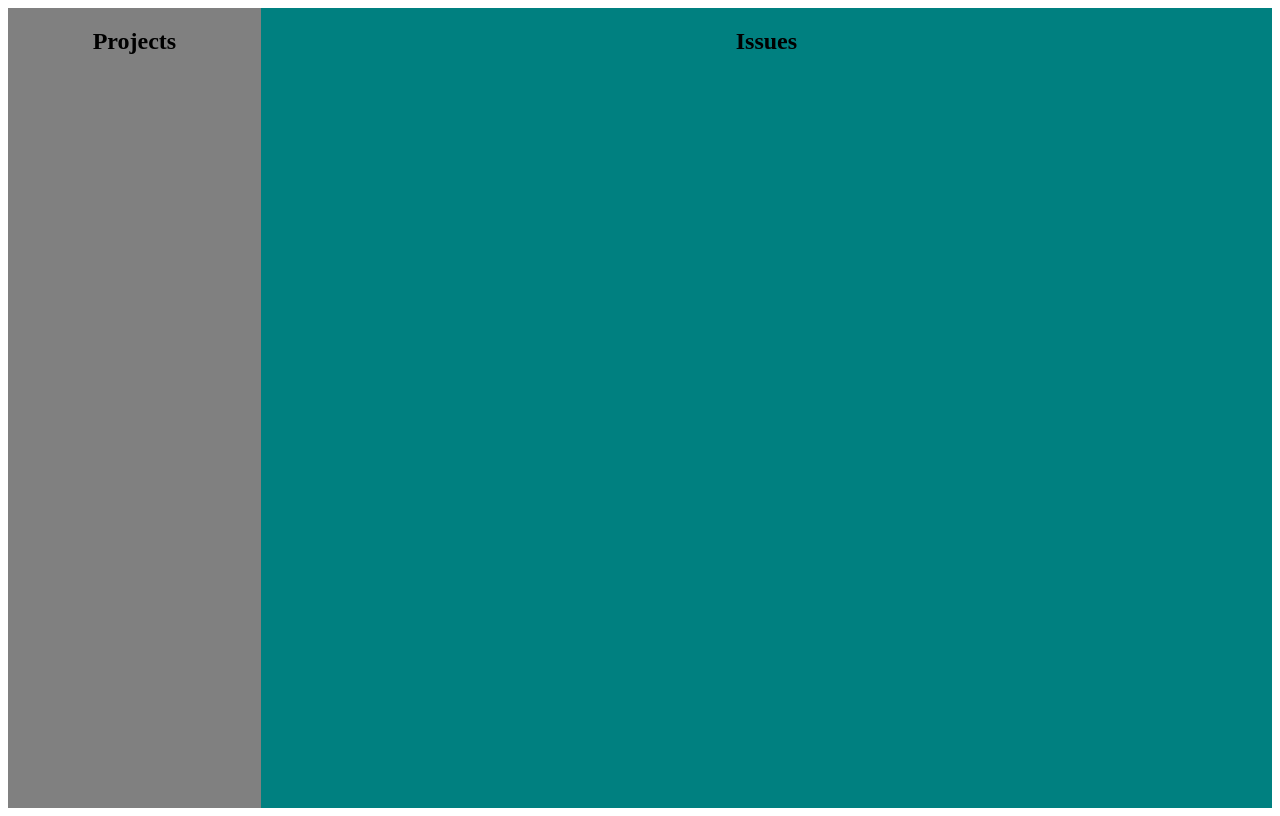
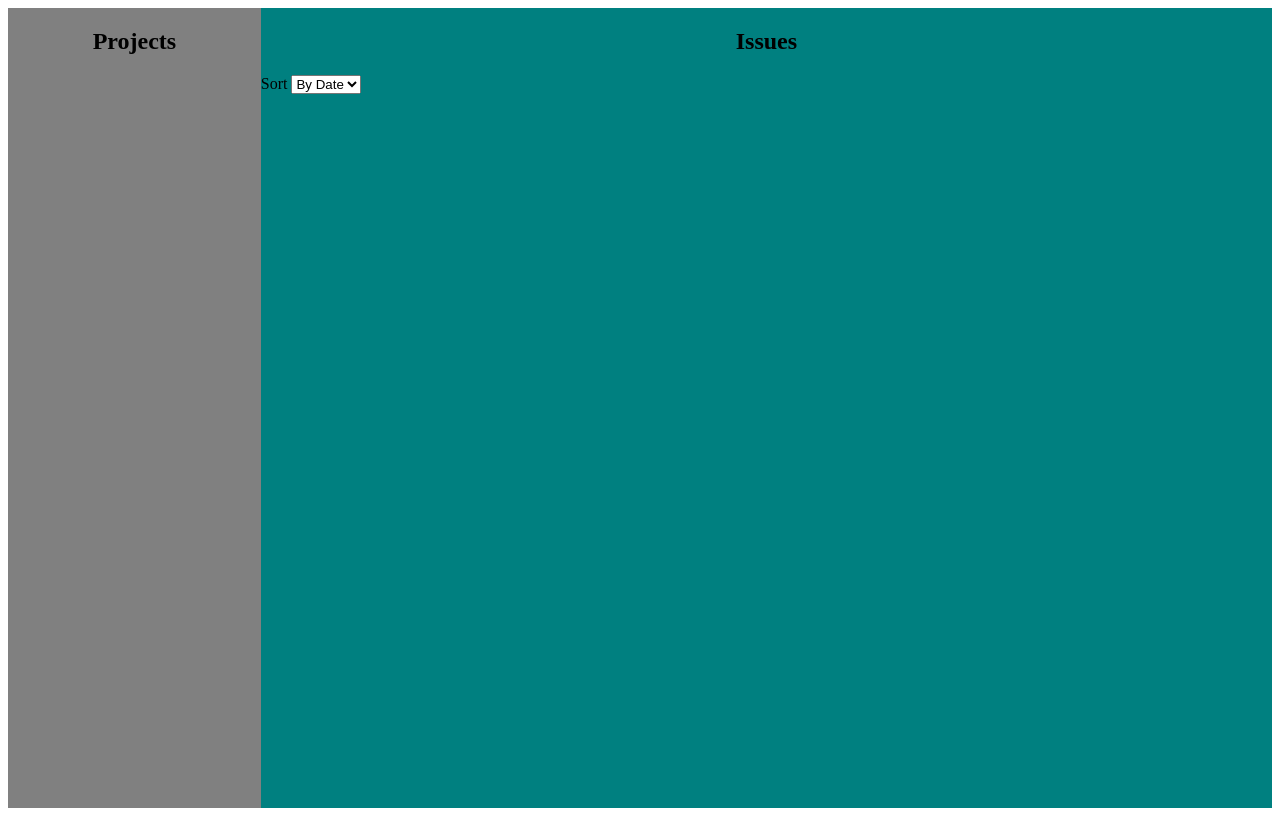
Before and after one commit to eoja82/multi-project-issue-tracker, a website: page views/index.html in a window 1280 px wide. Drawn offline with Linux system fonts and the light colour scheme; files that its build step writes are made by us from their sources; no server answers; files whose address does not match are found by name.

Commit message:
add sort by date

```diff
--- a/views/index.html
+++ b/views/index.html
@@ -14,6 +14,14 @@
     </div>
     <div id="projectsIssuesContainer">
       <h2 id="issuesTitle">Issues</h2>
+      <div id="sortContainer">
+        <label for="sort">Sort</label>
+        <select name="sort" id="sort">
+          <option value="by date" selected disabled>By Date</option>
+          <option value="oldest">Oldest</option>
+          <option value="newest">Newest</option>
+        </select>
+      </div>
       <div id="issues"></div>
     </div>
   </div>
```
